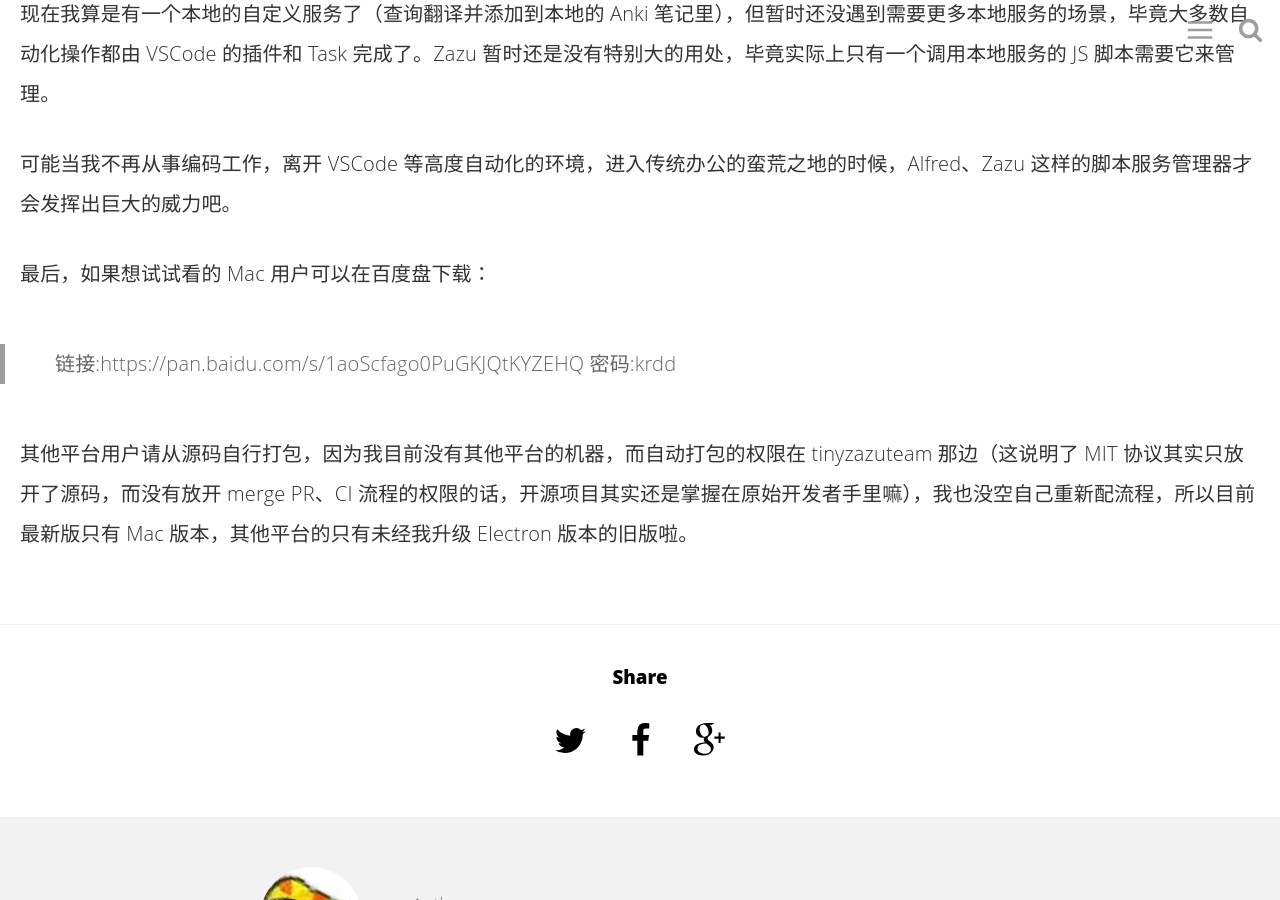
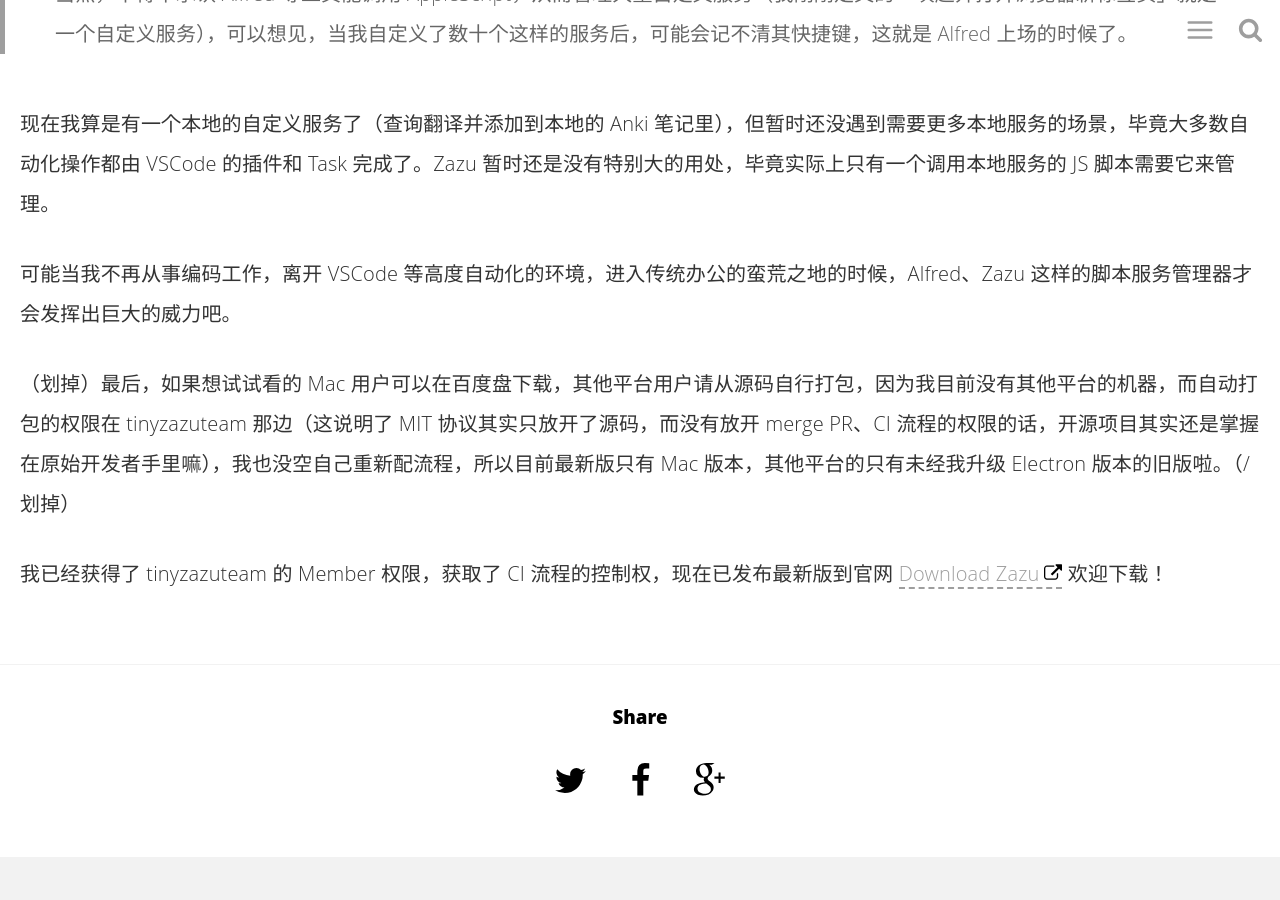
Before and after one commit to linonetwo/linonetwo.github.io, a Jekyll site: the page built from _posts/2019-05-21-Alfred的免费开源替代品Zazu.md, in a window 1280 px wide and 900 px high, scrolled down 7363 px. Built offline with Jekyll 4.4.1, drawn with Linux system fonts in a browser that asks for light colours; comment, search, counter and statistics services are not loaded; some of the changed text lies outside the part shown.

Commit message:
Update 2019-05-21-Alfred的免费开源替代品Zazu.md

```diff
--- a/_posts/2019-05-21-Alfred的免费开源替代品Zazu.md
+++ b/_posts/2019-05-21-Alfred的免费开源替代品Zazu.md
@@ -11,6 +11,8 @@
 categories: Journal
 introduction: '本来想用浏览器框来快速搜索，但是发现用一个类似 Alfred 的脚本管理器可能更快捷'
 ---
+
+下载地址： [zazuapp.org/download](http://zazuapp.org/download/)
 
 在集智俱乐部注意力与知识管理群里最近讨论起了 Alfred，一位同志建议我使用它，他跟我分享了 [alfred-github-workflow](https://github.com/gharlan/alfred-github-workflow) 说：「感觉作为入口，它做得很不错了。可以直接搜索我的收藏夹、本地文档（甚至 PDF 内容。不过我用不到）、github、api 文档。极少找不到的时候，回车就跳到 google 搜索」。
 
@@ -28,9 +30,9 @@
 
 [Zazu](https://github.com/tinytacoteam/zazu) 就不错，能根据配置文件从 Github 上直接下载插件，它会把仓库 clone 下来并用自带的 `npm` 执行 `npm i` 来完成插件的安装。插件是以 Block 组织的，每个 Block 可以接受别的 Block 作为输入，并输出结果到别的 Block 里，最终调用一些 Zazu 内置的 Block 打开浏览器等等。而且它是 MIT 协议开源的，我想怎么改都可以，还能重新发布等等。
 
-于是我[自行修改了 Zazu](https://github.com/tinytacoteam/zazu/pull/341)，让它支持最新的 NodeJS 版本，还加上了磨砂玻璃效果等等，然后发布了一版给自己用。
+于是我[自行修改了 Zazu](https://github.com/tinytacoteam/zazu/pull/341)，让它支持最新的 NodeJS 版本，还加上了磨砂玻璃效果等等，然后发布了一版给自己用。（更新：我已加入开发团队接手项目）
 
-> 链接:https://pan.baidu.com/s/1aoScfago0PuGKJQtKYZEHQ  密码:krdd
+> [Download Zazu](http://zazuapp.org/download/)
 
 ## 改别人的插件
 
@@ -151,8 +153,6 @@
 
 可能当我不再从事编码工作，离开 VSCode 等高度自动化的环境，进入传统办公的蛮荒之地的时候，Alfred、Zazu 这样的脚本服务管理器才会发挥出巨大的威力吧。
 
-最后，如果想试试看的 Mac 用户可以在百度盘下载：
+（划掉）最后，如果想试试看的 Mac 用户可以在百度盘下载，其他平台用户请从源码自行打包，因为我目前没有其他平台的机器，而自动打包的权限在 tinyzazuteam 那边（这说明了 MIT 协议其实只放开了源码，而没有放开 merge PR、CI 流程的权限的话，开源项目其实还是掌握在原始开发者手里嘛），我也没空自己重新配流程，所以目前最新版只有 Mac 版本，其他平台的只有未经我升级 Electron 版本的旧版啦。（/划掉）
 
-> 链接:https://pan.baidu.com/s/1aoScfago0PuGKJQtKYZEHQ  密码:krdd
-
-其他平台用户请从源码自行打包，因为我目前没有其他平台的机器，而自动打包的权限在 tinyzazuteam 那边（这说明了 MIT 协议其实只放开了源码，而没有放开 merge PR、CI 流程的权限的话，开源项目其实还是掌握在原始开发者手里嘛），我也没空自己重新配流程，所以目前最新版只有 Mac 版本，其他平台的只有未经我升级 Electron 版本的旧版啦。
+我已经获得了 tinyzazuteam 的 Member 权限，获取了 CI 流程的控制权，现在已发布最新版到官网 [Download Zazu](http://zazuapp.org/download/) 欢迎下载！
```
